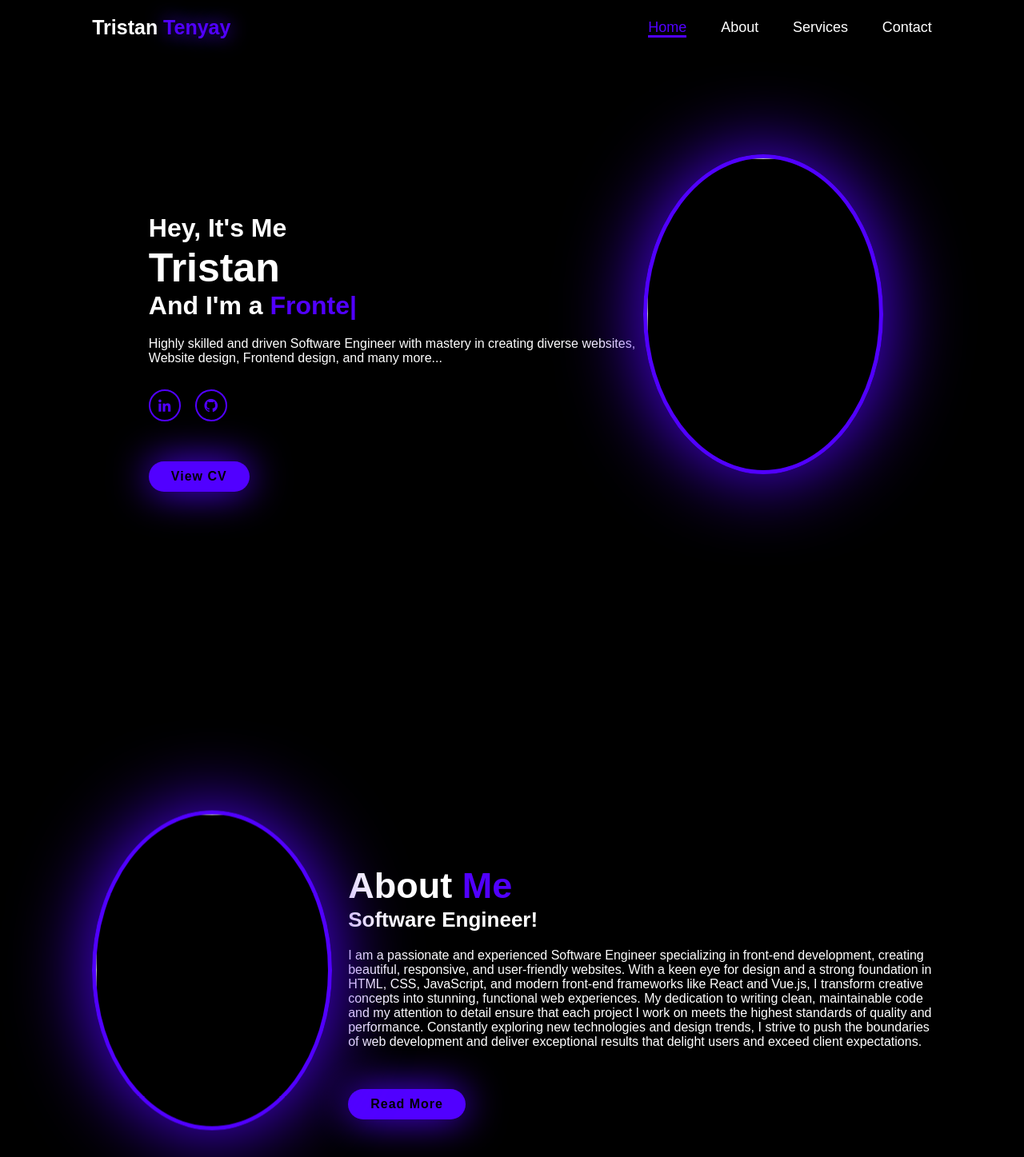
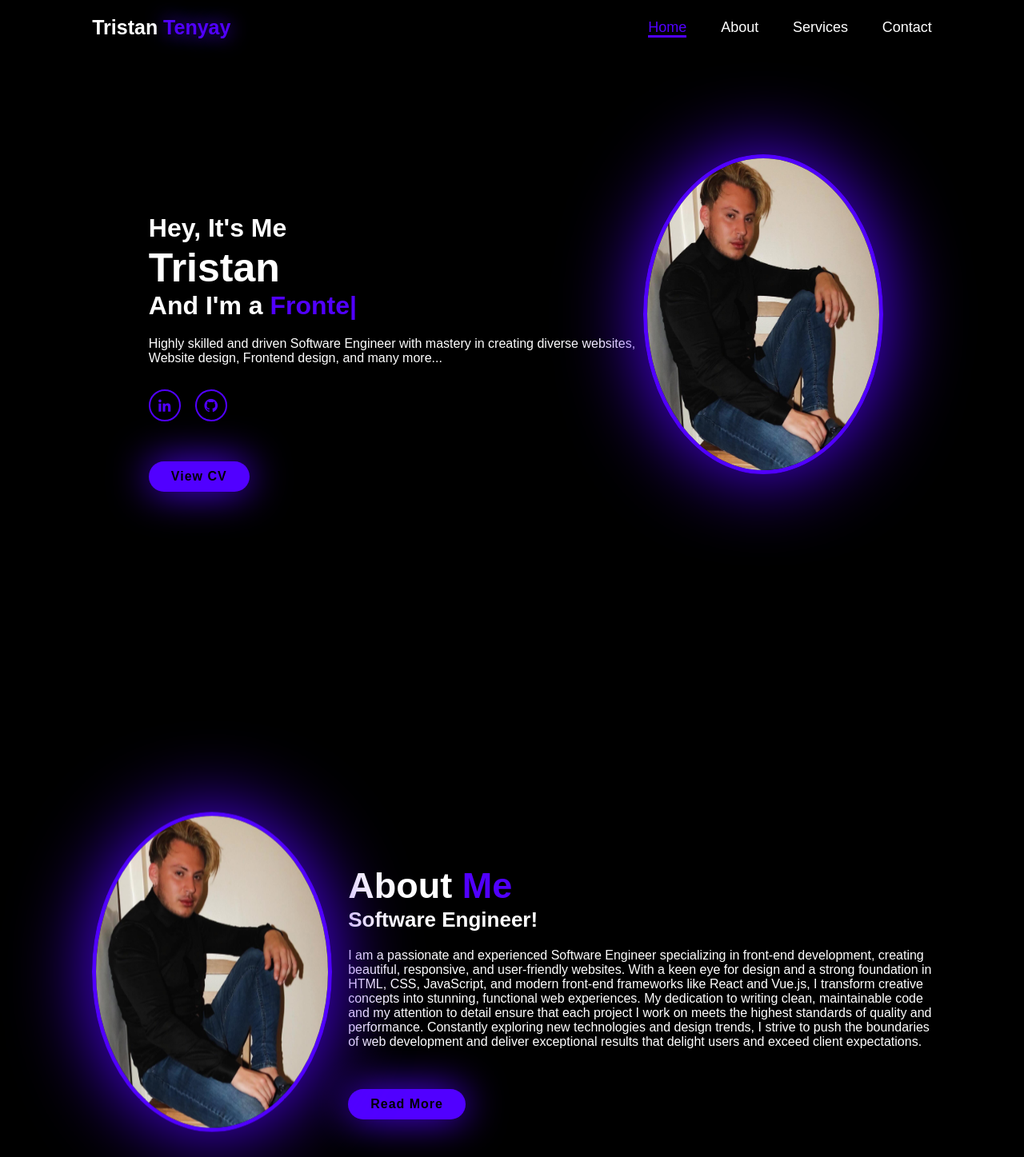
Before and after one commit to Trisstenyay/personal-website, a plain HTML site: page index.html in a window 1280 px wide. Shown: the top 1447 px of the page at 80% size. Drawn offline with nearby package versions, Linux system fonts and the light colour scheme; the site is published under a folder, as on GitHub Pages, so addresses that start at the root find nothing.

Commit message:
updated image path

```diff
--- a/index.html
+++ b/index.html
@@ -39,7 +39,7 @@
         </div>
 
         <div class="image-container">
-            <img class="profile-pic" src="/pictures/image0.jpeg" alt="">
+            <img class="profile-pic" src="pictures/image0.jpeg" alt="">
         </div>
     </section>
 
@@ -47,7 +47,7 @@
 
     <section class="About" id="about">
         <div class="about-img">
-            <img class="profile-pic" src="/pictures/image0.jpeg" alt="">
+            <img class="profile-pic" src="pictures/image0.jpeg" alt="">
         </div>
 
 
```
